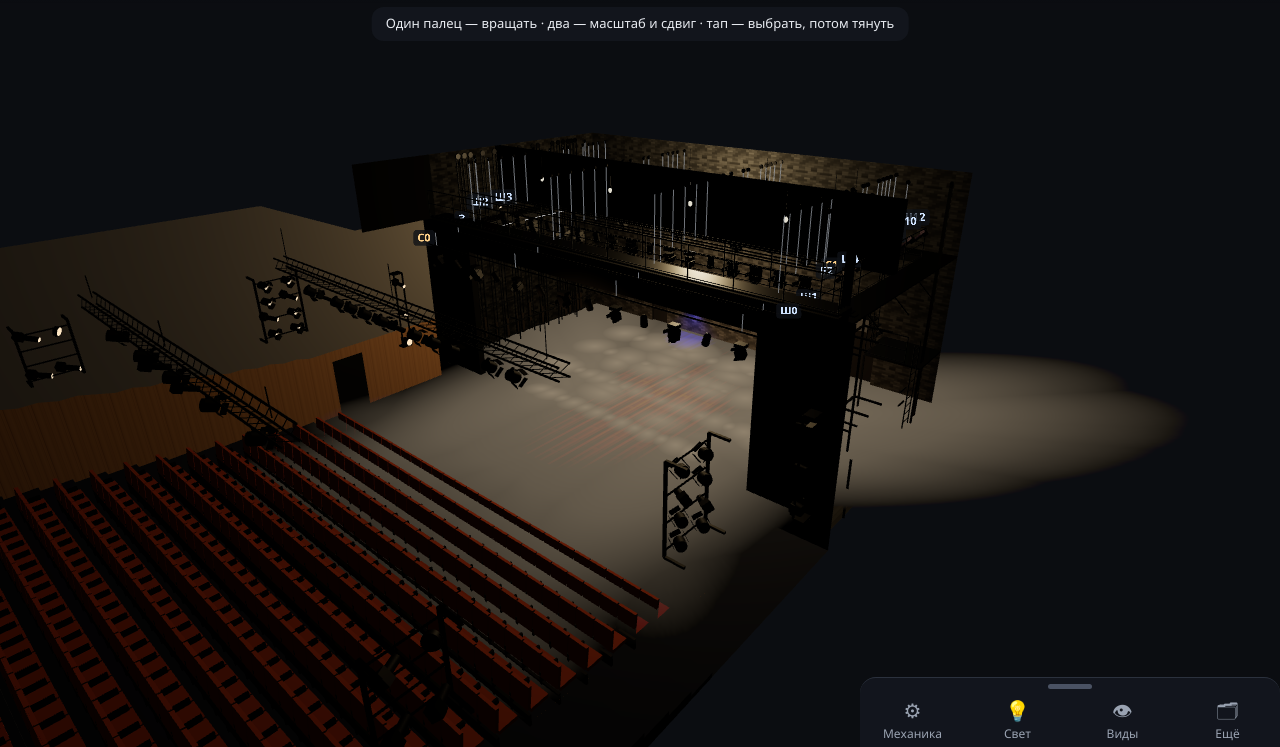
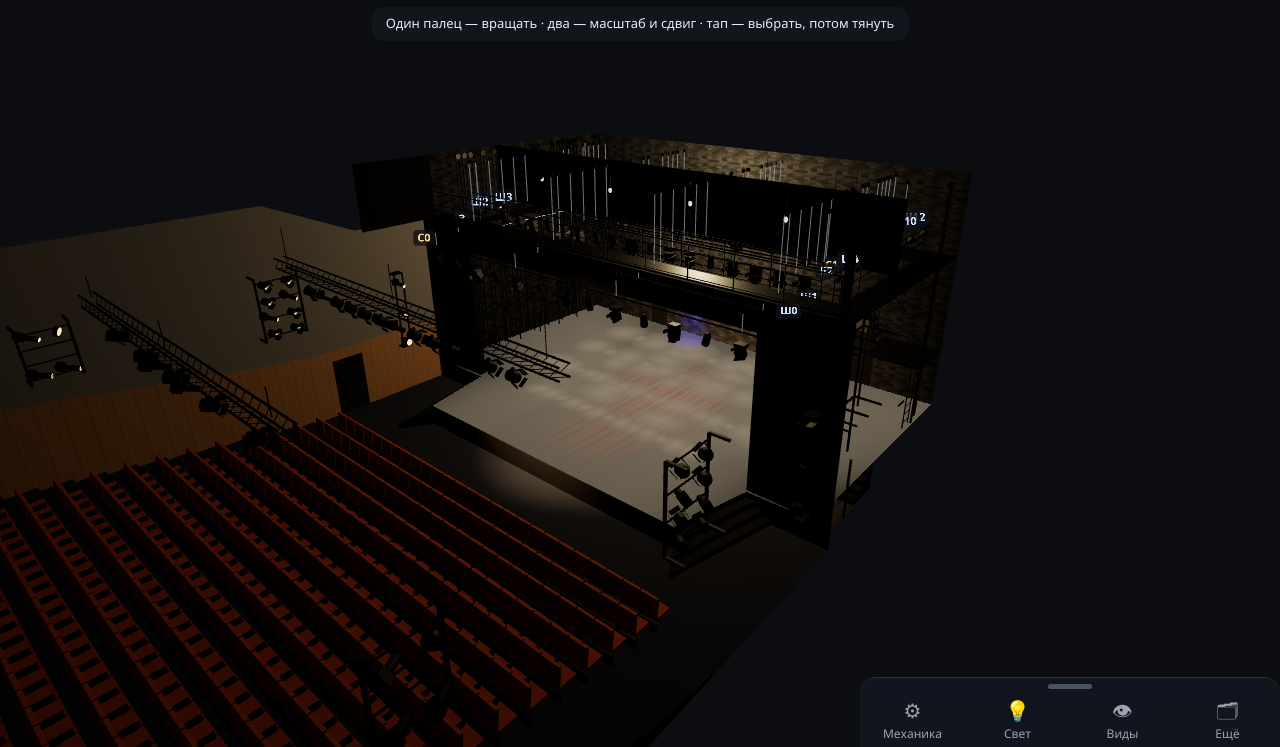
Before and after one commit to Polifem88/fest-stage, a website built with Vite: page app/mobile.html in a window 1280 px wide. Shown: the part 53-800 px from the top of the page. Built offline with nearby package versions, Linux system fonts and the light colour scheme.

Commit message:
Шаг 6: мелкие правки — пятна света обрезаются по границам пола, язычок шторки 44 px, размеры на плане/разрезе без наложений; проверка кнопок ≥ 44 px стала обязательной

```diff
--- a/app/src/app/overlays.js
+++ b/app/src/app/overlays.js
@@ -5,15 +5,15 @@ import { HALL_BACK_FLOOR_Y } from '../build/architecture.js';
 
 const fmt = (m) => `${m.toFixed(2).replace(/\.?0+$/, '').replace('.', ',')} м`;
 
-/** Список размеров: [p1(x,y,d), p2(x,y,d), подпись] */
+/** Список размеров: [p1(x,y,d), p2(x,y,d), подпись, положение подписи 0…1 (по умолчанию середина)] */
 function dimList() {
   const W = BOX_HALF, PW2 = DIM.portal.width / 2, FS = DIM.forestage;
   return [
     [[-PW2, DIM.portal.height + 0.25, -0.05], [PW2, DIM.portal.height + 0.25, -0.05], `Портал ${fmt(DIM.portal.width)}`],
-    [[-PW2 - 0.35, 0, -0.05], [-PW2 - 0.35, DIM.portal.height, -0.05], `${fmt(DIM.portal.height)}`],
+    [[-PW2 - 0.35, 0, -0.05], [-PW2 - 0.35, DIM.portal.height, -0.05], `${fmt(DIM.portal.height)}`, 0.35], // подпись ниже «Деко-потолка»
     [[-W, 0.03, DIM.box.backWallD - 0.4], [W, 0.03, DIM.box.backWallD - 0.4], `Коробка ${fmt(DIM.box.width)}`],
     [[0, 0.03, -FS.depth], [0, 0.03, DIM.box.backWallD], `До задней стены ${fmt(FS.depth + DIM.box.backWallD)} (≈12)`],
-    [[-FS.frontWidth / 2 - 0.1, 0.03, -FS.depth], [-FS.frontWidth / 2 - 0.1, 0.03, 0], `Авансцена ${fmt(FS.depth)}`],
+    [[FS.frontWidth / 2 - 0.4, 0.03, -FS.depth], [FS.frontWidth / 2 - 0.4, 0.03, 0], `Авансцена ${fmt(FS.depth)}`], // справа: слева подпись С0
     [[-FS.frontWidth / 2, -FS.height + 0.02, -FS.depth - 0.25], [FS.frontWidth / 2, -FS.height + 0.02, -FS.depth - 0.25], `Перед авансцены ${fmt(FS.frontWidth)}`],
     [[W - 1.2, 0, 5.0], [W - 1.2, DIM.box.ceiling, 5.0], `Потолок ${fmt(DIM.box.ceiling)}`],
     [[-W + 1.2, 0, DIM.rigel.d], [-W + 1.2, DIM.rigel.bottomY, DIM.rigel.d], `Ригель ${fmt(DIM.rigel.bottomY)}`],
@@ -27,35 +27,55 @@ function dimList() {
   ];
 }
 
+/**
+ * Размеры разложены по направлению: x — поперёк сцены, d — вглубь, y — по высоте.
+ * На плане сверху высоты схлопываются в точку, а на разрезе сбоку — поперечные размеры,
+ * и их подписи наезжают на соседние; такие размеры прячет setDimsView().
+ */
 export function buildDims(labels) {
   const g = new THREE.Group();
   g.name = 'dims';
-  const verts = [];
-  for (const [a, b, text] of dimList()) {
+  const axes = {};
+  const verts = { x: [], y: [], d: [] };
+  for (const [a, b, text, t = 0.5] of dimList()) {
     const A = new THREE.Vector3(a[0], a[1], -a[2]);
     const B = new THREE.Vector3(b[0], b[1], -b[2]);
-    verts.push(...A.toArray(), ...B.toArray());
+    const dir = B.clone().sub(A).normalize();
+    const axis = Math.abs(dir.y) > 0.9 ? 'y' : Math.abs(dir.x) > 0.9 ? 'x' : 'd';
+    if (!axes[axis]) { axes[axis] = new THREE.Group(); axes[axis].name = `dims:${axis}`; g.add(axes[axis]); }
+    const v = verts[axis];
+    v.push(...A.toArray(), ...B.toArray());
     // засечки
-    const dir = B.clone().sub(A).normalize();
     const up = Math.abs(dir.y) > 0.9 ? new THREE.Vector3(1, 0, 0) : new THREE.Vector3(0, 1, 0);
     const tick = new THREE.Vector3().crossVectors(dir, up).normalize().multiplyScalar(0.12).add(up.clone().multiplyScalar(0.0));
     const t2 = up.clone().multiplyScalar(0.12);
     for (const P of [A, B]) {
-      verts.push(...P.clone().sub(t2).toArray(), ...P.clone().add(t2).toArray());
-      verts.push(...P.clone().sub(tick).toArray(), ...P.clone().add(tick).toArray());
+      v.push(...P.clone().sub(t2).toArray(), ...P.clone().add(t2).toArray());
+      v.push(...P.clone().sub(tick).toArray(), ...P.clone().add(tick).toArray());
     }
     if (labels) {
       const s = labels.make(text, { px: 13, color: '#111', bg: 'rgba(255,214,90,0.92)', kind: 'dim', depthTest: false });
-      s.position.copy(A).add(B).multiplyScalar(0.5);
-      g.add(s);
+      s.position.lerpVectors(A, B, t);
+      axes[axis].add(s);
     }
   }
-  const geo = new THREE.BufferGeometry();
-  geo.setAttribute('position', new THREE.Float32BufferAttribute(verts, 3));
-  const lines = new THREE.LineSegments(geo, new THREE.LineBasicMaterial({ color: 0xffc83a, depthTest: false, transparent: true }));
-  lines.renderOrder = 9;
-  g.add(lines);
+  const mat = new THREE.LineBasicMaterial({ color: 0xffc83a, depthTest: false, transparent: true });
+  for (const [axis, v] of Object.entries(verts)) {
+    if (!v.length) continue;
+    const geo = new THREE.BufferGeometry();
+    geo.setAttribute('position', new THREE.Float32BufferAttribute(v, 3));
+    const lines = new THREE.LineSegments(geo, mat);
+    lines.renderOrder = 9;
+    axes[axis].add(lines);
+  }
+  g.userData.axes = axes;
   return g;
+}
+
+/** Какие размеры видны в текущем виде: 'top' — план, 'side' — разрез, иначе все. */
+export function setDimsView(g, dir) {
+  const hide = dir === 'top' ? 'y' : dir === 'side' ? 'x' : null;
+  for (const [axis, grp] of Object.entries(g.userData.axes)) grp.visible = axis !== hide;
 }
 
 export function buildGrid() {
--- a/app/src/app/stage.js
+++ b/app/src/app/stage.js
@@ -12,7 +12,7 @@ import { buildArchitecture, buildSeats, buildEmitters, HALL_BACK_FLOOR_Y } from
 import { RiggingSystem } from '../build/rigging.js';
 import { FixtureSystem } from '../build/fixtures.js';
 import { LightingSystem } from '../build/lighting.js';
-import { buildDims, buildGrid } from './overlays.js';
+import { buildDims, buildGrid, setDimsView } from './overlays.js';
 import { encodeState, decodeState } from './state.js';
 
 export const PROFILES = {
@@ -189,6 +189,7 @@ export class Stage {
     const v = VIEWS[key];
     if (!v) return;
     this.view = key;
+    setDimsView(this.dims, v.type === 'ortho' ? v.dir : null);
     if (v.type === 'ortho') {
       this.camera = this.ortho;
       this.controls.object = this.ortho;
--- a/app/src/ui/style.css
+++ b/app/src/ui/style.css
@@ -117,8 +117,9 @@ details.grp summary small { color: var(--muted); font-weight: 400; }
 .mobile .quick .tgl.mixed { background: #403616; border-color: var(--mixed); }
 .mobile .sheet { position: fixed; z-index: 18; left: 0; right: 0; bottom: 0; background: var(--panel); border-top: 1px solid var(--line); border-radius: 16px 16px 0 0; display: flex; flex-direction: column; height: calc(70px + env(safe-area-inset-bottom)); transition: height .22s; padding-bottom: env(safe-area-inset-bottom); }
 .mobile .sheet[data-state=open] { height: min(62vh, 560px); }
-.mobile .handle { flex: none; height: 18px; border: 0; background: none; position: relative; touch-action: none; }
-.mobile .handle::after { content: ""; position: absolute; left: 50%; top: 6px; width: 44px; height: 5px; border-radius: 3px; background: #4a5263; transform: translateX(-50%); }
+/* язычок: видимая полоска прежняя, а зона касания 44 px (на 26 px выступает над шторкой, прозрачно) */
+.mobile .handle { flex: none; align-self: center; width: 160px; height: 44px; margin-top: -26px; border: 0; background: none; position: relative; touch-action: none; cursor: grab; }
+.mobile .handle::after { content: ""; position: absolute; left: 50%; top: 32px; width: 44px; height: 5px; border-radius: 3px; background: #4a5263; transform: translateX(-50%); }
 .mobile .mtabs { flex: none; display: grid; grid-template-columns: repeat(4, 1fr); }
 .mobile .mtab { background: none; border: 0; display: grid; place-items: center; gap: 1px; min-height: 48px; color: var(--muted); font-size: 12px; }
 .mobile .mtab .ico { font-size: 20px; }
--- a/app/tests/e2e/shots.spec.js
+++ b/app/tests/e2e/shots.spec.js
@@ -69,7 +69,7 @@ test('снимки всех видов', async ({ page }, info) => {
         .filter(({ r }) => r.width > 0 && Math.min(r.width, r.height) < 44 && r.bottom > 0 && r.top < innerHeight)
         .map(({ r, t }) => `${t} (${Math.round(r.width)}×${Math.round(r.height)})`));
       report.smallTargets = small;
-      if (small.length) info.annotations.push({ type: 'мелкие кнопки', description: small.slice(0, 15).join('; ') });
+      expect.soft(small, 'кнопки мельче 44 px').toEqual([]);
     });
   }
 
```
Also changed, not shown: app/src/build/fixtures.js.
